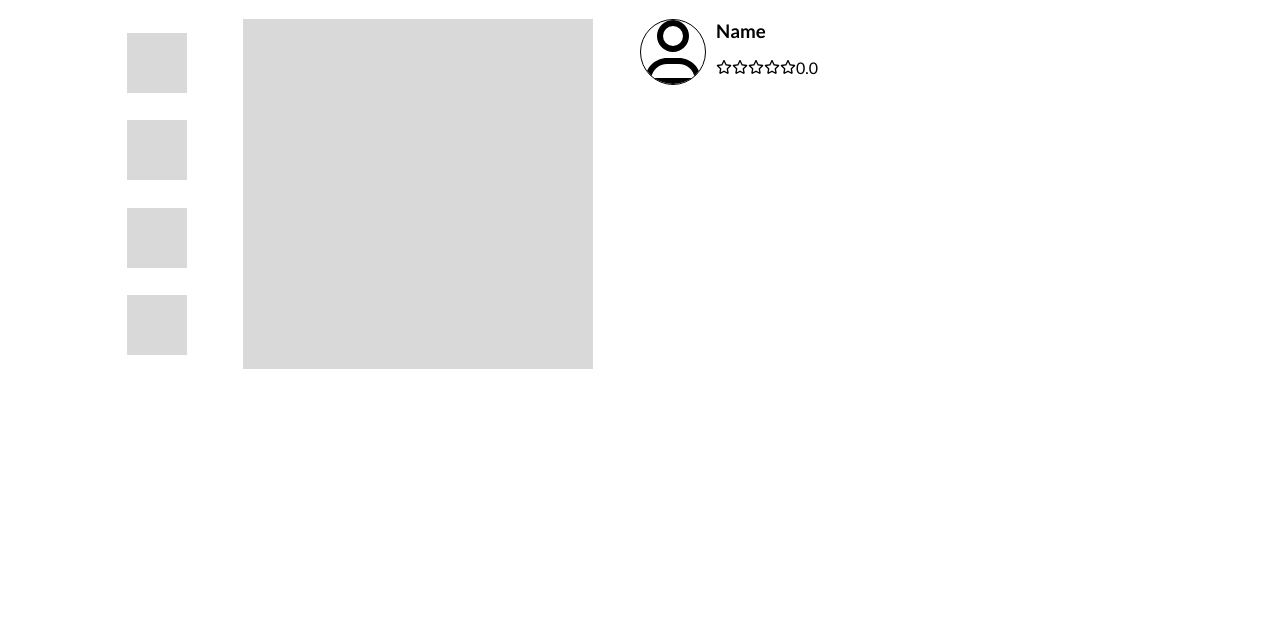
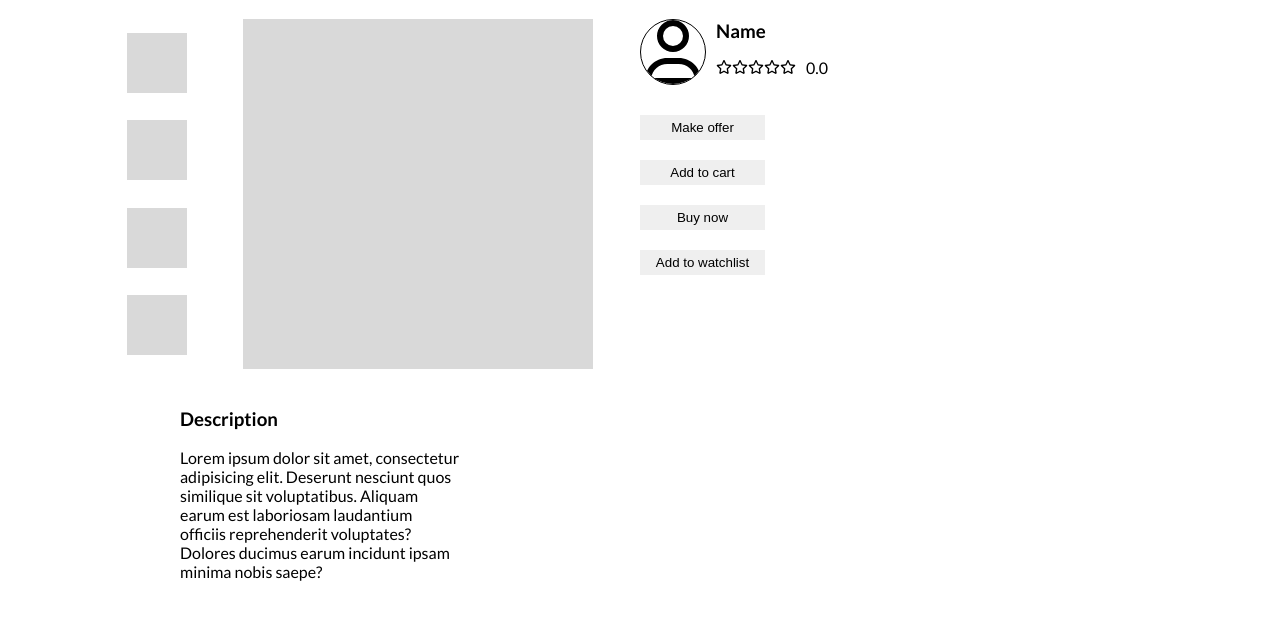
Before and after one commit to ConnorDelacruz14/INF-124-Assignment-2, a website built with webpack: page src/product.html in a window 1280 px wide. Shown: the part 164-784 px from the top of the page. Built offline with nearby package versions, Linux system fonts and the light colour scheme.

Commit message:
product page done

```diff
--- a/css/product.css
+++ b/css/product.css
@@ -78,6 +78,10 @@
   align-items: center;
 }
 
+.rating p {
+  margin-left: 10px;
+}
+
 .rating svg {
   height: 16px;
   width: 16px;
@@ -85,6 +89,21 @@
   margin-right: 0;
 }
 
-.rating:nth-child(5) {
-  margin-right: 5px;
+.description-container {
+  margin-top: 20px;
+  margin-left: 100px;
+  width: 25%;
 }
+
+.options {
+  display: flex;
+  flex-direction: column;
+  margin-top: 20px;
+}
+
+.option {
+  margin: 10px 0;
+  width: 125px;
+  height: 25px;
+  border: none
+}
--- a/css/style.css
+++ b/css/style.css
@@ -4,3 +4,7 @@ body {
   font-family: 'Lato', sans-serif;
   margin: 0;
 }
+
+.pointer {
+  cursor: pointer;
+}
--- a/src/product.html
+++ b/src/product.html
@@ -56,8 +56,17 @@
             </div>
           </div>
         </div>
+        <div class="options">
+          <button class="option pointer">Make offer</button>
+          <button class="option pointer">Add to cart</button>
+          <button class="option pointer">Buy now</button>
+          <button class="option pointer">Add to watchlist</button>
+        </div>
       </div>
-      <div class="description-container"></div>
+    </div>
+    <div class="description-container">
+      <h3>Description</h3>
+      Lorem ipsum dolor sit amet, consectetur adipisicing elit. Deserunt nesciunt quos similique sit voluptatibus. Aliquam earum est laboriosam laudantium officiis reprehenderit voluptates? Dolores ducimus earum incidunt ipsam minima nobis saepe?
     </div>
   </div>
 </body>
```
